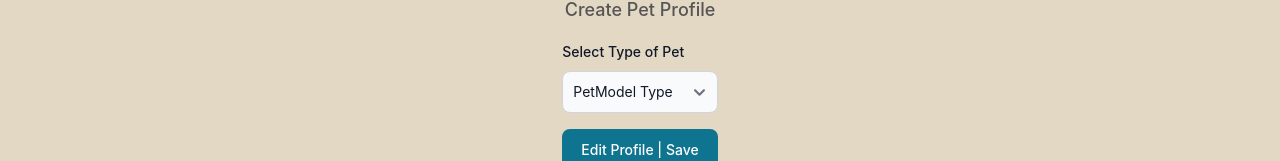
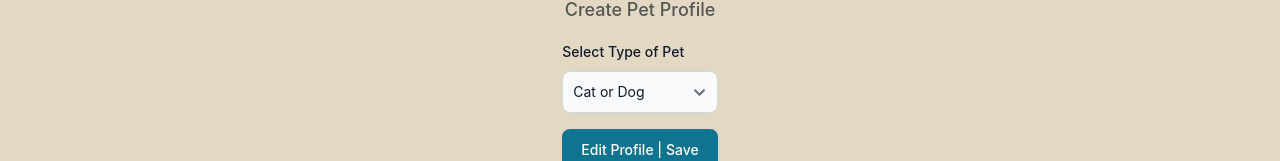
Before and after one commit to cohort-web-47/Capstone, a Next.js app in the folder frontend/: page /create-pet-profile in a window 1280 px wide. Shown: the part 204-365 px from the top of the page. Built offline with nearby package versions, Linux system fonts and the light colour scheme.

Commit message:
Cat or Dog

```diff
--- a/frontend/src/app/create-pet-profile/CreatePet.tsx
+++ b/frontend/src/app/create-pet-profile/CreatePet.tsx
@@ -72,7 +72,7 @@ export default function () {
                         </div>
 
                         <Select {...register('petType')} id="Selected Pet" value={selectedValue} onChange={(e) => setSelectedValue(e.target.value)} required>
-                            <option value={""}>PetModel Type</option>
+                            <option value={""}>Cat or Dog</option>
                             <option value={"Cat"}>Cat</option>
                             <option value={"Dog"}>Dog</option>
                         </Select>
```
